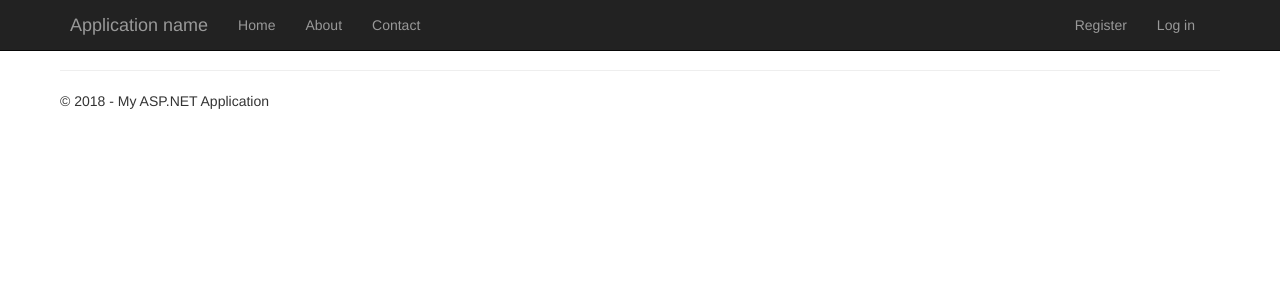
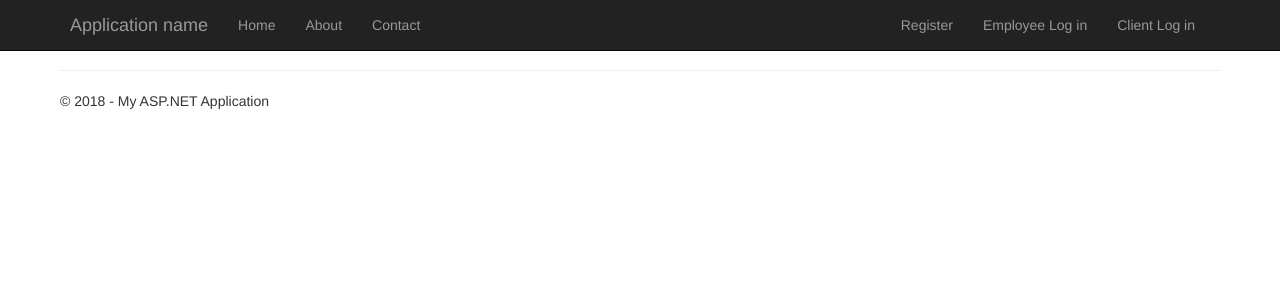
Before and after one commit to OpreaSergiu/CallCenter, an ASP.NET MVC app: page /Backoffice in a window 1280 px wide. Shown: the top 300 px of the page. Run offline with ASP.NET Core 8 and stand-ins for ASP.NET MVC 5, Linux system fonts and the light colour scheme; the project's own start-up code is not run, and a stand-in starts its controllers and pages; some libraries are stand-ins or nearby versions.

Commit message:
Add client login

```diff
--- a/CallCenter/Views/Shared/_LoginPartial.cshtml
+++ b/CallCenter/Views/Shared/_LoginPartial.cshtml
@@ -17,6 +17,7 @@ else
 {
     <ul class="nav navbar-nav navbar-right">
         <li>@Html.ActionLink("Register", "Register", "Account", routeValues: null, htmlAttributes: new { id = "registerLink" })</li>
-        <li>@Html.ActionLink("Log in", "Login", "Account", routeValues: null, htmlAttributes: new { id = "loginLink" })</li>
+        <li>@Html.ActionLink("Employee Log in", "Login", "Account", routeValues: null, htmlAttributes: new { id = "loginLink" })</li>
+        <li>@Html.ActionLink("Client Log in", "Login", "Account", routeValues: null, htmlAttributes: new { id = "loginLink" })</li>
     </ul>
 }
```
Also changed, not shown: CallCenter/Views/ClientPortal/Index.cshtml (line endings or trailing spaces).
